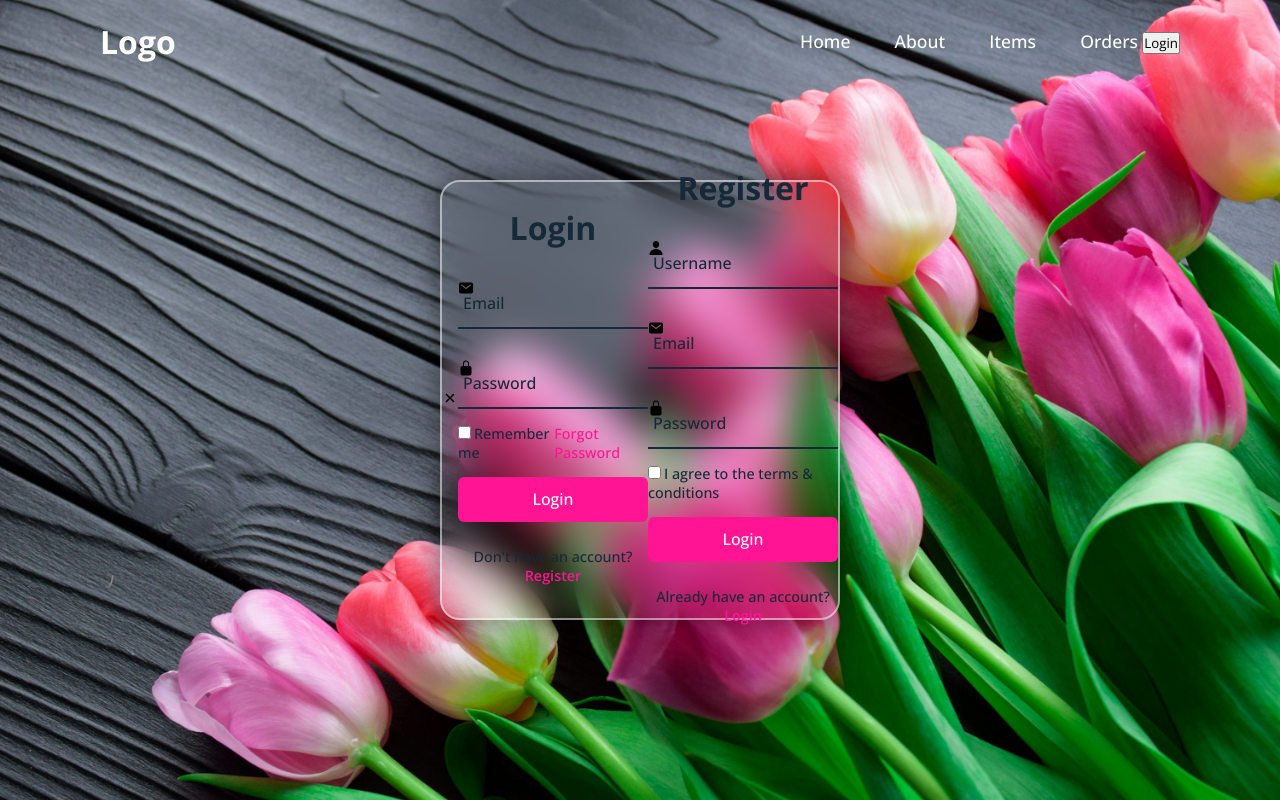
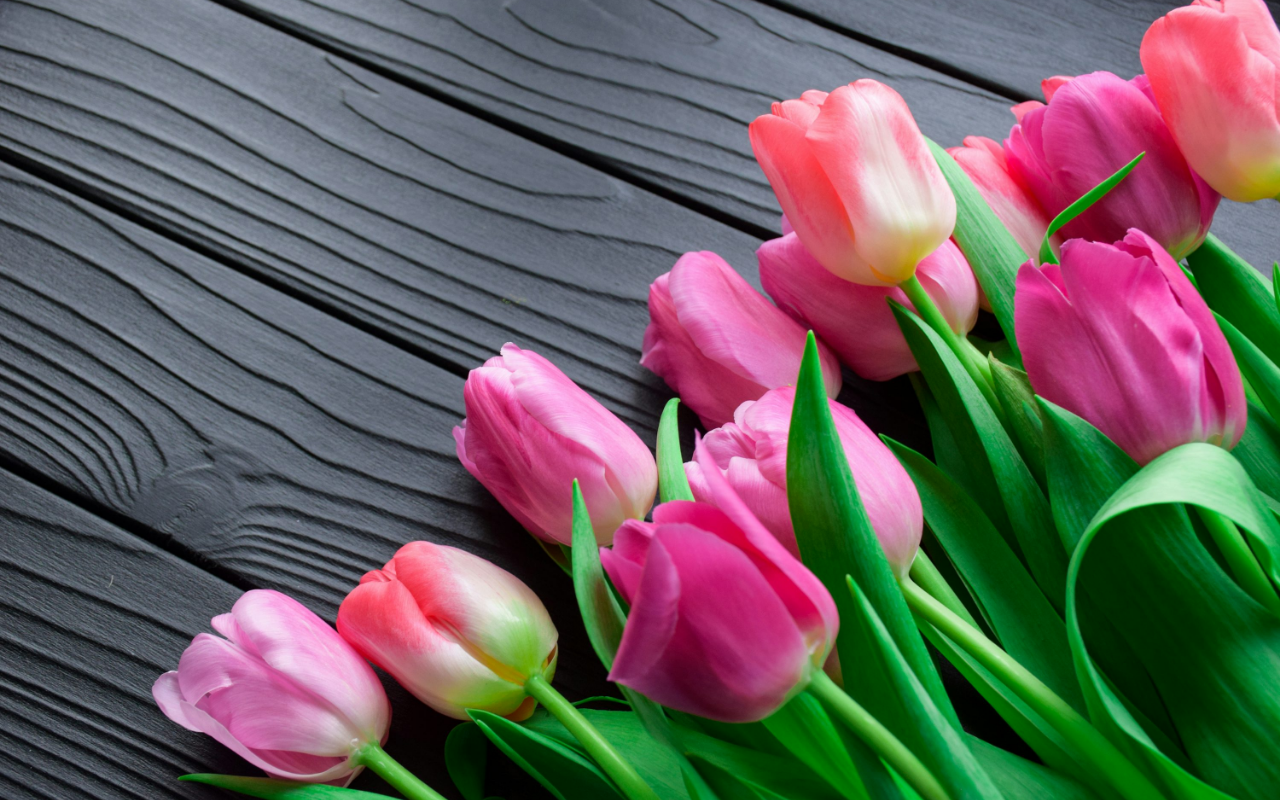
Before and after one commit to NishiniRoshala/INT_FINAL, a plain HTML site: page index.html in a window 1280 px wide. Drawn offline with nearby package versions, Linux system fonts and the light colour scheme.

Commit message:
Add files via upload

```diff
--- a/index.html
+++ b/index.html
@@ -4,107 +4,166 @@
     <meta charset="UTF-8">
     <title>SPA</title>
     <link rel="stylesheet" href="Style.css">
-</head>
-<body>
+<!--</head>-->
+<!--<body>-->
 
-<header>
-    <h2 class="logo">Logo</h2>
-    <nav class="navigation">
-        <a href="#">Home</a>
-        <a href="#">About</a>
-        <a href="#">Items</a>
-        <a href="#">Orders</a>
-        <button class="btnlogin-popup">Login</button>
-    </nav>
-</header>
+<!--<header>-->
+<!--    <h2 class="logo">Logo</h2>-->
+<!--    <nav class="navigation">-->
+<!--        <a href="#">Home</a>-->
+<!--        <a href="#">About</a>-->
+<!--        <a href="#">Items</a>-->
+<!--        <a href="#">Orders</a>-->
+<!--        <button class="btnlogin-popup">Login</button>-->
+<!--    </nav>-->
+<!--</header>-->
 
-<div class="wrapper">
+<!--<div class="wrapper">-->
 
-    <span class="icon-close">
-        <ion-icon name="close"></ion-icon>
-    </span>
+<!--    <span class="icon-close">-->
+<!--        <ion-icon name="close"></ion-icon>-->
+<!--    </span>-->
 
 
-    <div class="form-box login">
-        <h2>Login</h2>
-        <form action="#">
-            <div class="input-box">
-                <span class="icon"></span>
-                <ion-icon name="mail"></ion-icon>
-                <input type="email" required>
-                <label>Email</label>
+<!--    <div class="form-box login">-->
+<!--        <h2>Login</h2>-->
+<!--        <form action="#">-->
+<!--            <div class="input-box">-->
+<!--                <span class="icon"></span>-->
+<!--                <ion-icon name="mail"></ion-icon>-->
+<!--                <input type="email" required>-->
+<!--                <label>Email</label>-->
 
-            </div>
+<!--            </div>-->
 
-            <div class="input-box">
-                <span class="icon"></span>
-                <ion-icon name="lock-closed"></ion-icon>
-                <input type="password" required>
-                <label>Password</label>
+<!--            <div class="input-box">-->
+<!--                <span class="icon"></span>-->
+<!--                <ion-icon name="lock-closed"></ion-icon>-->
+<!--                <input type="password" required>-->
+<!--                <label>Password</label>-->
 
-            </div>
+<!--            </div>-->
 
-            <div class="remember-forgot">
-                <label><input type="checkbox">Remember me</label>
-                <a href="#">Forgot Password</a>
-            </div>
-            <button type="submit" class="btn">Login</button>
-            <div class="login-register">
-                <p>Don't have an account? <a href="#" class="register-link">Register</a></p>
-            </div>
+<!--            <div class="remember-forgot">-->
+<!--                <label><input type="checkbox">Remember me</label>-->
+<!--                <a href="#">Forgot Password</a>-->
+<!--            </div>-->
+<!--            <button type="submit" class="btn">Login</button>-->
+<!--            <div class="login-register">-->
+<!--                <p>Don't have an account? <a href="#" class="register-link">Register</a></p>-->
+<!--            </div>-->
 
-        </form>
+<!--        </form>-->
 
-    </div>
+<!--    </div>-->
 
-<!--------------------------------------->
+<!--&lt;!&ndash;-&#45;&#45;&#45;&#45;&#45;&#45;&#45;&#45;&#45;&#45;&#45;&#45;&#45;&#45;&#45;&#45;&#45;&#45;&#45;&#45;&#45;&#45;&#45;&#45;&#45;&#45;&#45;&#45;&#45;&#45;&#45;&#45;&#45;&#45;&ndash;&gt;-->
 
-    <div class="form-box register">
-        <h2>Register</h2>
-        <form action="#">
+<!--    <div class="form-box register">-->
+<!--        <h2>Register</h2>-->
+<!--        <form action="#">-->
 
-            <div class="input-box">
-                <span class="icon"></span>
-                <ion-icon name="person"></ion-icon>
-                <input type="text" required>
-                <label>Username</label>
+<!--            <div class="input-box">-->
+<!--                <span class="icon"></span>-->
+<!--                <ion-icon name="person"></ion-icon>-->
+<!--                <input type="text" required>-->
+<!--                <label>Username</label>-->
 
-            </div>
+<!--            </div>-->
 
-            <div class="input-box">
-                <span class="icon"></span>
-                <ion-icon name="mail"></ion-icon>
-                <input type="email" required>
-                <label>Email</label>
+<!--            <div class="input-box">-->
+<!--                <span class="icon"></span>-->
+<!--                <ion-icon name="mail"></ion-icon>-->
+<!--                <input type="email" required>-->
+<!--                <label>Email</label>-->
 
-            </div>
+<!--            </div>-->
 
-            <div class="input-box">
-                <span class="icon"></span>
-                <ion-icon name="lock-closed"></ion-icon>
-                <input type="password" required>
-                <label>Password</label>
+<!--            <div class="input-box">-->
+<!--                <span class="icon"></span>-->
+<!--                <ion-icon name="lock-closed"></ion-icon>-->
+<!--                <input type="password" required>-->
+<!--                <label>Password</label>-->
 
-            </div>
+<!--            </div>-->
 
-            <div class="remember-forgot">
-                <label><input type="checkbox">I agree to the terms & conditions</label>
+<!--            <div class="remember-forgot">-->
+<!--                <label><input type="checkbox">I agree to the terms & conditions</label>-->
 
-            </div>
-            <button type="submit" class="btn">Login</button>
-            <div class="login-register">
-                <p>Already have an account? <a href="#" class="login-link">Login</a></p>
-            </div>
+<!--            </div>-->
+<!--            <button type="submit" class="btn">Login</button>-->
+<!--            <div class="login-register">-->
+<!--                <p>Already have an account? <a href="#" class="login-link">Login</a></p>-->
+<!--            </div>-->
 
-        </form>
+<!--        </form>-->
 
-    </div>
+<!--        -->
+<!--    </div>-->
 
-</div>
+<!--</div>-->
 
-<script src="SPA_JS.js"></script>
-<script type="module" src="https://unpkg.com/ionicons@7.1.0/dist/ionicons/ionicons.esm.js"></script>
-<script nomodule src="https://unpkg.com/ionicons@7.1.0/dist/ionicons/ionicons.js"></script>
+<!--<script src="SPA_JS.js"></script>-->
+<!--<script type="module" src="https://unpkg.com/ionicons@7.1.0/dist/ionicons/ionicons.esm.js"></script>-->
+<!--<script nomodule src="https://unpkg.com/ionicons@7.1.0/dist/ionicons/ionicons.js"></script>-->
+
+
+<!--</body>-->
+<!--</html>-->
+
+
+
+
+
+
+
+
+
+
+
+
+    <link
+            href="https://cdn.jsdelivr.net/npm/bootstrap@5.3.5/dist/css/bootstrap.min.css"
+            rel="stylesheet"
+            integrity="sha384-SgOJa3DmI69IUzQ2PVdRZhwQ+dy64/BUtbMJw1MZ8t5HZApcHrRKUc4W0kG879m7"
+            crossorigin="anonymous"
+    >
+    <link
+            href="https://cdnjs.cloudflare.com/ajax/libs/font-awesome/6.7.2/css/all.min.css"
+            rel="stylesheet"
+    >
+    <link
+            href="https://fonts.googleapis.com/css2?family=Dancing+Script&family=Great+Vibes&display=swap"
+            rel="stylesheet"
+    >
+
+    <style>
+        body {
+            background: url('../assets/images/tulip.jpeg') center/cover no-repeat;
+            min-height: 100vh;
+            display: flex;
+            flex-direction: column;
+        }
+        header {
+            background-color: lightgray;
+            flex-shrink: 0;
+        }
+        .nav-link {
+            color: black;
+            font-size: 16px;
+        }
+        .main-content {
+            flex: 1;
+            display: flex;
+            flex-direction: column;
+            padding: 20px;
+        }
+        .section-container {
+            display: flex;
+            justify-content: center;
+            align-items: center;
+            flex: 1;
+            padding: 50px;
 
 
 </body>
```
